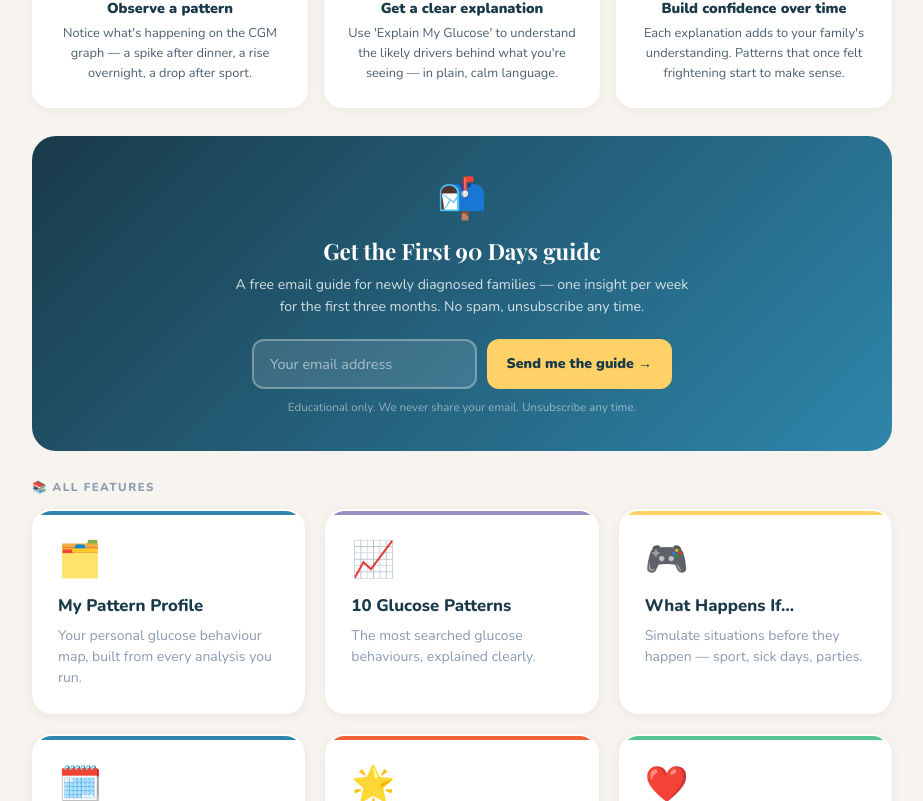
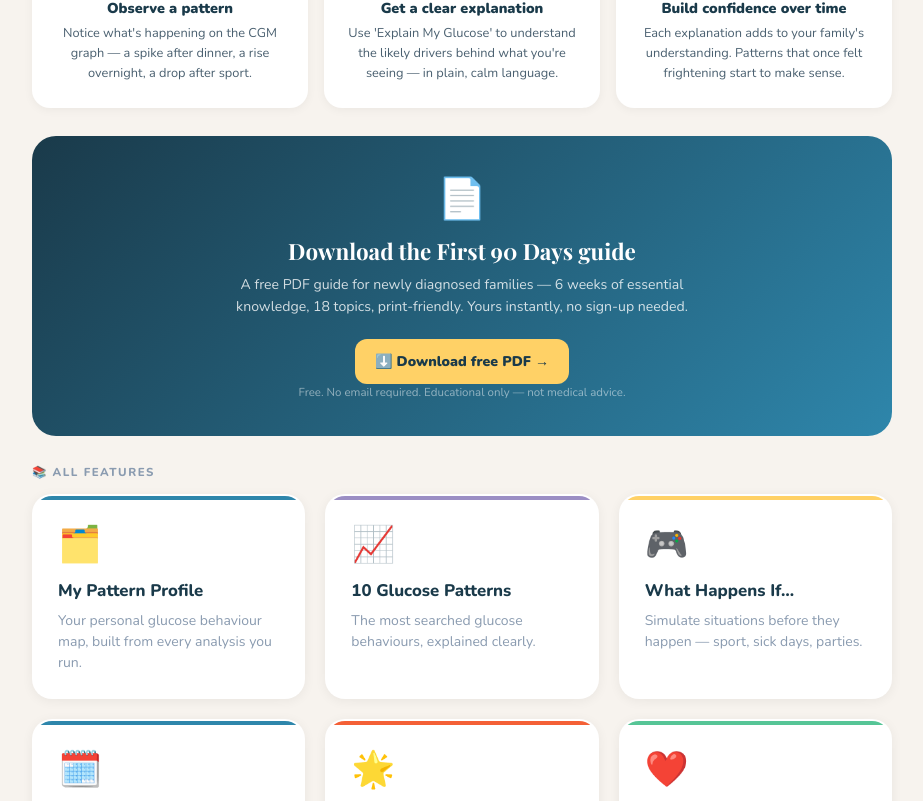
Before and after one commit to ph2oconsult-pixeldiffboho/livingwithT1D, a React (Vite) app: page / in a window 1280 px wide. Shown: the part 2219-3020 px from the top of the page, without its empty margins (178-1101 px from the left). Built offline with nearby package versions, Linux system fonts and the light colour scheme.

Commit message:
UPDATE PDF DOWN

```diff
--- a/src/features/Dashboard.jsx
+++ b/src/features/Dashboard.jsx
@@ -91,8 +91,6 @@ function FeedbackWidget() {
 }
 
 export default function Dashboard({ profile, onNavigate }) {
-  const [email, setEmail] = useState("");
-  const [emailDone, setEmailDone] = useState(false);
   const diag     = profile?.timeSince ? greetings[profile.timeSince] : null;
   const treatTip = profile?.treatment ? treatmentTips[profile.treatment] : null;
   const ageTip   = profile?.childAge  ? ageTips[profile.childAge]  : null;
@@ -247,31 +245,20 @@ export default function Dashboard({ profile, onNavigate }) {
         </div>
       </div>
 
-      {/* ── CONVERSION: EMAIL CAPTURE ── */}
+      {/* ── CONVERSION: PDF DOWNLOAD ── */}
       <div className="email-capture">
-        <div className="ec-emoji">📬</div>
-        <h3 className="ec-title">Get the First 90 Days guide</h3>
-        <p className="ec-sub">A free email guide for newly diagnosed families — one insight per week for the first three months. No spam, unsubscribe any time.</p>
-        {emailDone ? (
-          <div className="ec-done">💙 You're on the list — we'll be in touch soon.</div>
-        ) : (
-          <div className="ec-form">
-            <input
-              className="ec-input"
-              type="email"
-              placeholder="Your email address"
-              value={email}
-              onChange={e => setEmail(e.target.value)}
-            />
-            <button
-              className="ec-btn"
-              onClick={() => { if (email.includes("@")) setEmailDone(true); }}
-            >
-              Send me the guide →
-            </button>
-          </div>
-        )}
-        <div className="ec-note">Educational only. We never share your email. Unsubscribe any time.</div>
+        <div className="ec-emoji">📄</div>
+        <h3 className="ec-title">Download the First 90 Days guide</h3>
+        <p className="ec-sub">A free PDF guide for newly diagnosed families — 6 weeks of essential knowledge, 18 topics, print-friendly. Yours instantly, no sign-up needed.</p>
+        <a
+          href="/T1D-First-90-Days-Guide.pdf"
+          download="T1D-First-90-Days-Guide.pdf"
+          className="ec-btn"
+          style={{ display: "inline-block", textDecoration: "none" }}
+        >
+          ⬇️ Download free PDF →
+        </a>
+        <div className="ec-note">Free. No email required. Educational only — not medical advice.</div>
       </div>
 
       {/* ── ALL FEATURES ── */}
```
